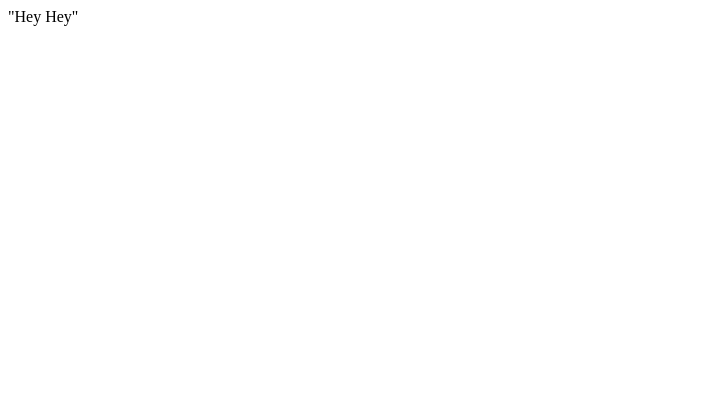
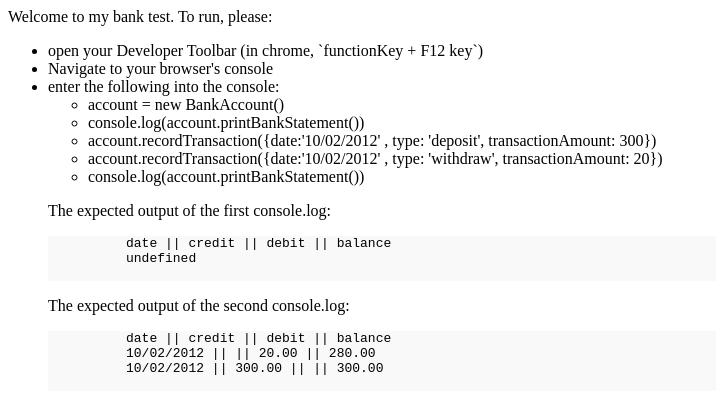
Before and after one commit to EMDevelop/bankTechTest, a website: page index.html in a window 1280 px wide. Shown: the whole page, without its empty margins (0-716 px from the left). Drawn offline with Linux system fonts and the light colour scheme.

Commit message:
updated readme with corrections, and accurate instructions of how to run

```diff
--- a/index.html
+++ b/index.html
@@ -7,7 +7,41 @@
     <title>Document</title>
   </head>
   <body>
-    "Hey Hey"
+    Welcome to my bank test. To run, please:
+    <ul>
+      <li>open your Developer Toolbar (in chrome, `functionKey + F12 key`)</li>
+      <li>Navigate to your browser's console</li>
+      <li>
+        enter the following into the console:
+        <ul>
+          <li>account = new BankAccount()</li>
+          <li>console.log(account.printBankStatement())</li>
+          <li>
+            account.recordTransaction({date:'10/02/2012' , type: 'deposit',
+            transactionAmount: 300})
+          </li>
+          <li>
+            account.recordTransaction({date:'10/02/2012' , type: 'withdraw',
+            transactionAmount: 20})
+          </li>
+          <li>console.log(account.printBankStatement())</li>
+        </ul>
+        <p>The expected output of the first console.log:</p>
+
+        <pre style="background-color: rgba(128, 128, 128, 0.05)">
+          date || credit || debit || balance
+          undefined
+        </pre>
+        <p>The expected output of the second console.log:</p>
+
+        <pre style="background-color: rgba(128, 128, 128, 0.05)">
+          date || credit || debit || balance
+          10/02/2012 || || 20.00 || 280.00
+          10/02/2012 || 300.00 || || 300.00
+        </pre>
+      </li>
+    </ul>
+
     <script src="src/bankAccount.js"></script>
     <script src="src/transaction.js"></script>
   </body>
```
Also changed, not shown: README.md.
